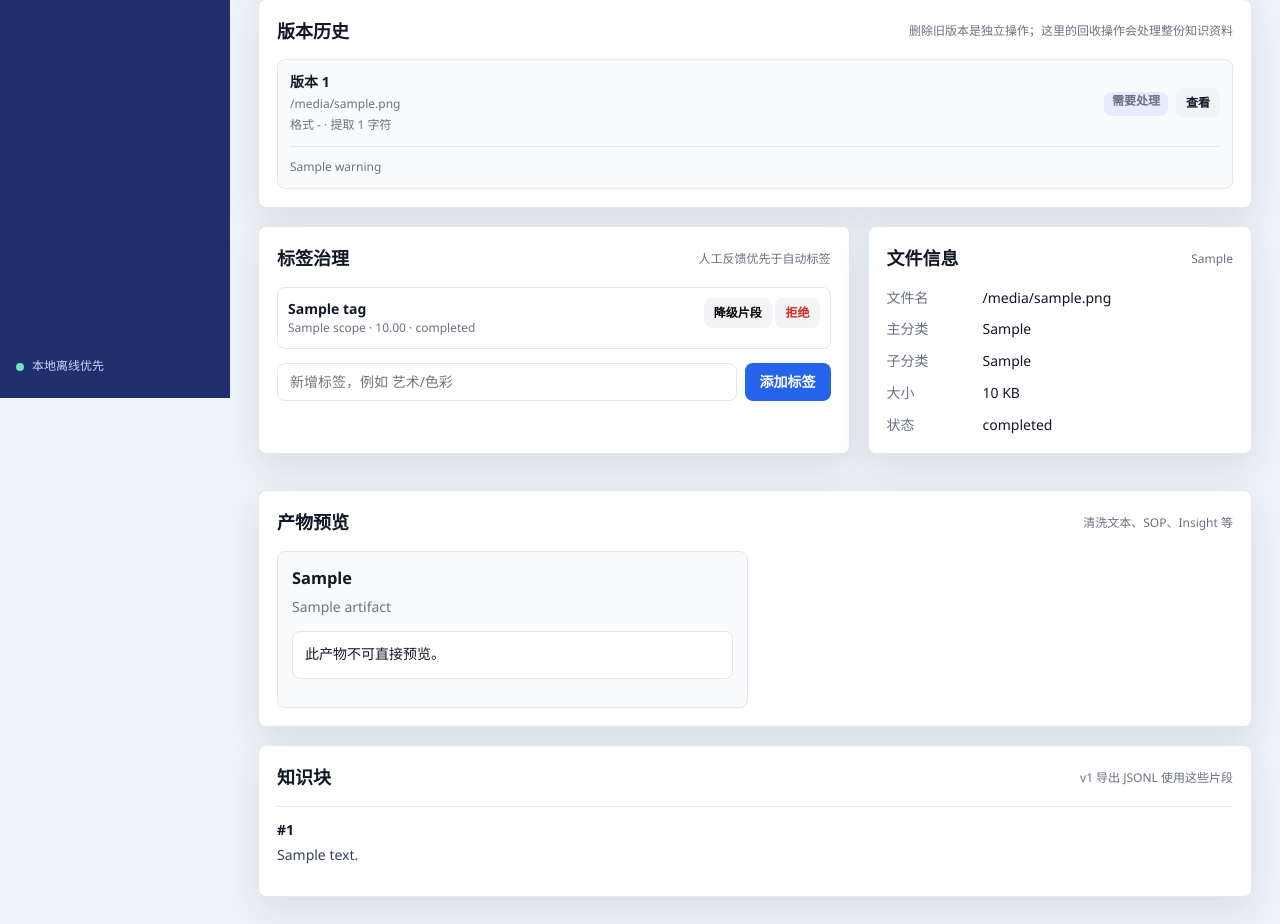
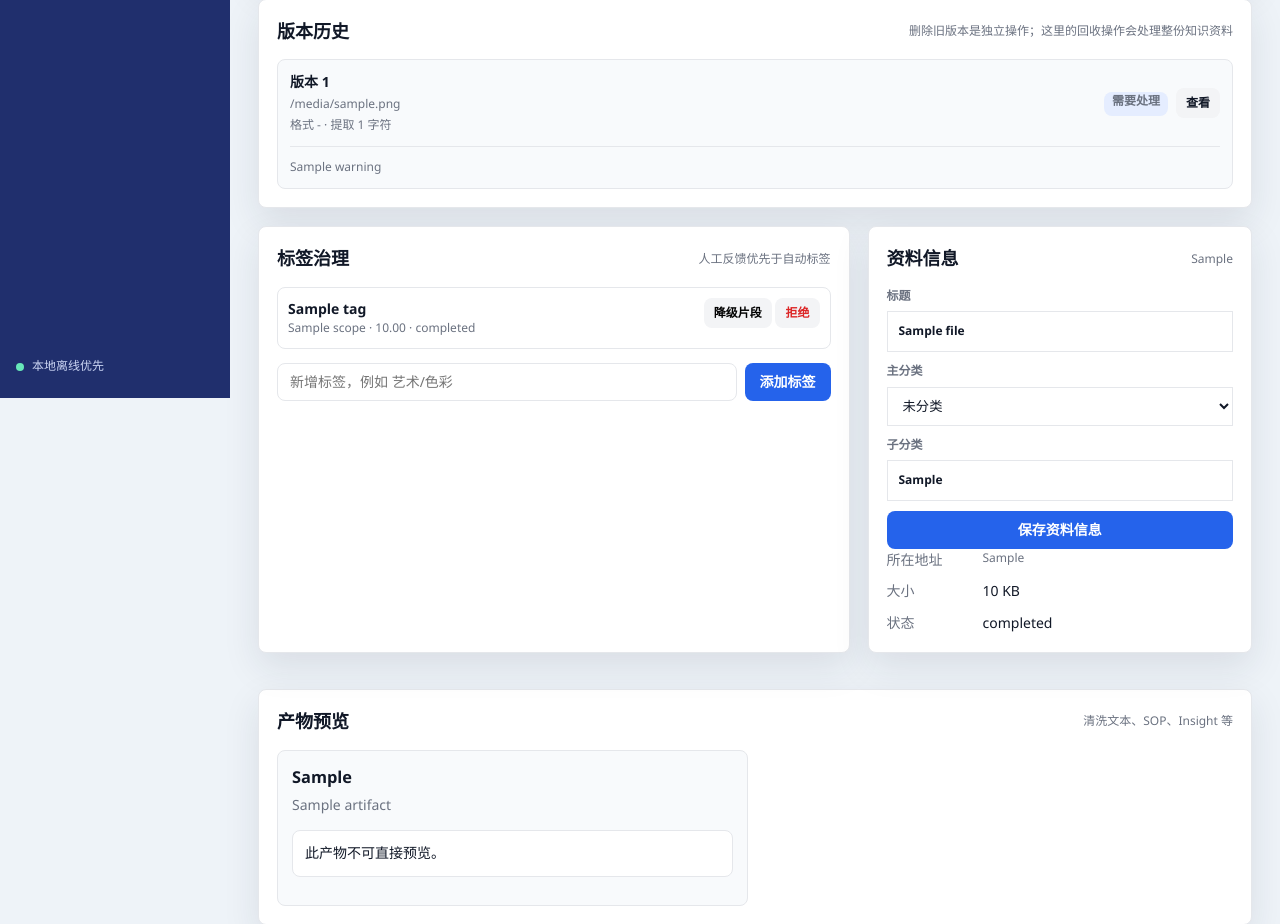
Before and after one commit to radonpoloniumzzy-boop/Knowledge_Base, a FastAPI app: template 00_Scripts/knowledge_forge/templates/file_detail.html in a window 1280 px wide. Shown: the part 402-1326 px from the top of the page. Run offline with FastAPI, Linux system fonts and the light colour scheme; data comes from the database, SQL or seed files in the repository; the template is opened without the code that fills it: most values are stand-ins (such as "Sample title", 1, 10 or a date in 2020); data that the repository does not hold is empty.

Commit message:
feat: edit and recycle knowledge from library

```diff
--- a/00_Scripts/knowledge_forge/app.py
+++ b/00_Scripts/knowledge_forge/app.py
@@ -204,7 +204,24 @@ def detail(request: Request, file_id: int):
         else []
     )
     data["source_id"] = recycle_bin.source_id_for_file(file_id)
+    data["categories"] = services.list_category_options()
     return templates.TemplateResponse(request, "file_detail.html", ctx(request, "library", **data))
+
+
+@app.post("/files/{file_id}/metadata")
+def update_file_metadata(
+    file_id: int,
+    title: str = Form(...),
+    main_category: str = Form(""),
+    sub_category: str = Form(""),
+):
+    try:
+        services.update_file_metadata(file_id, title, main_category, sub_category)
+    except KeyError:
+        raise HTTPException(status_code=404, detail="知识资料不存在")
+    except ValueError as exc:
+        raise HTTPException(status_code=422, detail=str(exc))
+    return RedirectResponse(f"/files/{file_id}", status_code=303)
 
 
 @app.post("/files/{file_id}/recycle")
--- a/00_Scripts/knowledge_forge/recycle_bin.py
+++ b/00_Scripts/knowledge_forge/recycle_bin.py
@@ -22,6 +22,7 @@ class RecycledSource:
     source_id: int
     title: str
     filename: str
+    source_path: str
     deleted_at: str
     purge_after: str
     current_version_id: int | None
@@ -168,7 +169,7 @@ class KnowledgeRecycleBin:
             rows = conn.execute(
                 """
                 SELECT ks.id AS source_id, ks.deleted_at, ks.purge_after,
-                       ks.current_version_id, f.title, f.filename
+                       ks.current_version_id, f.title, f.filename, f.source_path
                 FROM knowledge_sources ks
                 JOIN files f ON f.id=ks.source_file_id
                 WHERE ks.deleted_at IS NOT NULL
--- a/00_Scripts/knowledge_forge/services.py
+++ b/00_Scripts/knowledge_forge/services.py
@@ -575,7 +575,12 @@ def list_files(q: str = "", category: str = "", tag: str = "", status: str = "",
             SELECT f.*,
                 (SELECT GROUP_CONCAT(t.name, '、') FROM tag_assignments ta JOIN tags t ON t.id=ta.tag_id WHERE ta.target_type='file' AND ta.target_id=f.id AND ta.scope='file_strong') AS tags,
                 (SELECT COUNT(*) FROM artifacts a WHERE a.file_id=f.id AND a.artifact_type='sop') AS sop_count,
-                (SELECT COUNT(*) FROM artifacts a WHERE a.file_id=f.id AND a.artifact_type='insight') AS insight_count
+                (SELECT COUNT(*) FROM artifacts a WHERE a.file_id=f.id AND a.artifact_type='insight') AS insight_count,
+                COALESCE(
+                    (SELECT sv.source_id FROM source_versions sv WHERE sv.standard_file_id=f.id LIMIT 1),
+                    (SELECT sv.source_id FROM source_versions sv WHERE sv.upload_file_id=f.id LIMIT 1),
+                    (SELECT ks.id FROM knowledge_sources ks WHERE ks.source_file_id=f.id LIMIT 1)
+                ) AS source_id
             FROM files f
             WHERE {' AND '.join(clauses)}
             ORDER BY f.updated_at DESC, f.id DESC
@@ -698,6 +703,51 @@ def file_detail(file_id: int) -> dict[str, Any] | None:
             text = path.read_text(encoding="utf-8", errors="ignore")[:3000]
         previews.append({"artifact": artifact, "preview": text})
     return {"file": file, "tags": tags, "artifacts": previews, "chunks": chunks}
+
+
+def update_file_metadata(
+    file_id: int,
+    title: str,
+    main_category: str = "",
+    sub_category: str = "",
+) -> None:
+    title = title.strip()
+    if not title:
+        raise ValueError("资料标题不能为空")
+    main_category = main_category.strip() or None
+    sub_category = sub_category.strip() or None
+    with connect() as conn:
+        file = conn.execute("SELECT id FROM files WHERE id=?", (file_id,)).fetchone()
+        if file is None:
+            raise KeyError(file_id)
+        source = conn.execute(
+            """
+            SELECT ks.source_file_id, current_version.standard_file_id
+            FROM knowledge_sources ks
+            LEFT JOIN source_versions matched_version ON matched_version.source_id=ks.id
+            LEFT JOIN source_versions current_version ON current_version.id=ks.current_version_id
+            WHERE ks.source_file_id=?
+               OR matched_version.upload_file_id=?
+               OR matched_version.standard_file_id=?
+            ORDER BY CASE WHEN current_version.standard_file_id=? THEN 0 ELSE 1 END
+            LIMIT 1
+            """,
+            (file_id, file_id, file_id, file_id),
+        ).fetchone()
+        target_ids = {file_id}
+        if source is not None:
+            target_ids.add(int(source["source_file_id"]))
+            if source["standard_file_id"] is not None:
+                target_ids.add(int(source["standard_file_id"]))
+        placeholders = ",".join("?" for _ in target_ids)
+        conn.execute(
+            f"""
+            UPDATE files
+            SET title=?, main_category=?, sub_category=?, updated_at=CURRENT_TIMESTAMP
+            WHERE id IN ({placeholders})
+            """,
+            (title, main_category, sub_category, *sorted(target_ids)),
+        )
 
 
 def update_file_tag(file_id: int, tag: str, action: str) -> None:
--- a/00_Scripts/knowledge_forge/static/app.css
+++ b/00_Scripts/knowledge_forge/static/app.css
@@ -440,6 +440,15 @@ button, input { font: inherit; }
   border-radius: 8px;
   padding: 0 12px;
 }
+
+.metadata-editor { display: grid; gap: 10px; }
+.metadata-editor label { display: grid; gap: 6px; color: var(--muted); font-size: 12px; font-weight: 800; }
+.metadata-editor input,
+.metadata-editor select { width: 100%; border: 1px solid var(--line); background: #fff; padding: 10px 11px; color: var(--text); }
+.metadata-summary { margin-top: 16px; }
+.table-action { display: inline; margin-left: 10px; }
+.table-action button { border: 0; background: transparent; padding: 0; cursor: pointer; }
+.danger-link { color: var(--red); }
 .meta-list {
   display: grid;
   grid-template-columns: 86px 1fr;
--- a/00_Scripts/knowledge_forge/templates/file_detail.html
+++ b/00_Scripts/knowledge_forge/templates/file_detail.html
@@ -127,13 +127,24 @@
 
   <div class="panel">
     <div class="panel-head">
-      <h2>文件信息</h2>
+      <h2>资料信息</h2>
       <span>{{ file.library_type }}</span>
     </div>
-    <dl class="meta-list">
-      <dt>文件名</dt><dd>{{ file.filename }}</dd>
-      <dt>主分类</dt><dd>{{ file.main_category or '未分类' }}</dd>
-      <dt>子分类</dt><dd>{{ file.sub_category or '-' }}</dd>
+    <form class="metadata-editor" action="/files/{{ file.id }}/metadata" method="post">
+      <label>标题<input name="title" value="{{ file.title }}" required></label>
+      <label>主分类
+        <select name="main_category">
+          <option value="">未分类</option>
+          {% for category in categories %}
+          <option value="{{ category.name }}" {% if category.name == file.main_category %}selected{% endif %}>{{ category.label }}</option>
+          {% endfor %}
+        </select>
+      </label>
+      <label>子分类<input name="sub_category" value="{{ file.sub_category or '' }}" placeholder="可留空"></label>
+      <button class="btn primary" type="submit">保存资料信息</button>
+    </form>
+    <dl class="meta-list metadata-summary">
+      <dt>所在地址</dt><dd class="path">{{ file.source_path }}</dd>
       <dt>大小</dt><dd>{{ (file.size_bytes / 1024)|round(1) }} KB</dd>
       <dt>状态</dt><dd>{{ file.status }}</dd>
     </dl>
--- a/00_Scripts/knowledge_forge/templates/recycle_bin.html
+++ b/00_Scripts/knowledge_forge/templates/recycle_bin.html
@@ -26,7 +26,7 @@
     <tbody>
       {% for source in sources %}
       <tr>
-        <td><strong>{{ source.title }}</strong><span class="path">{{ source.filename }}</span></td>
+        <td><strong>{{ source.title }}</strong><span class="path">{{ source.source_path }}</span></td>
         <td>{{ source.deleted_at[:19].replace('T', ' ') }}</td>
         <td>{{ source.purge_after[:19].replace('T', ' ') }}</td>
         <td>
```
Also changed, not shown: 00_Scripts/knowledge_forge/templates/library.html (+6 -1 lines), 00_Scripts/knowledge_forge/tests/test_ingest_http.py (+45 -0 lines), 00_Scripts/knowledge_forge/tests/test_knowledge_recycle_bin.py (+16 -0 lines).
